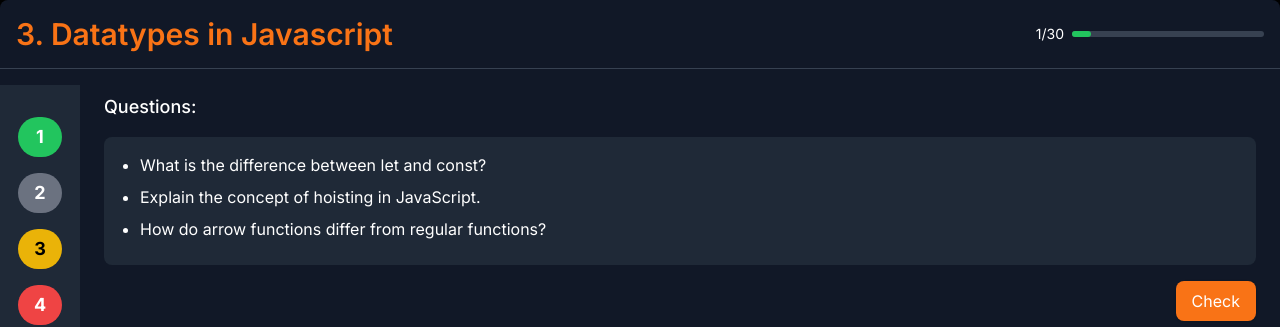
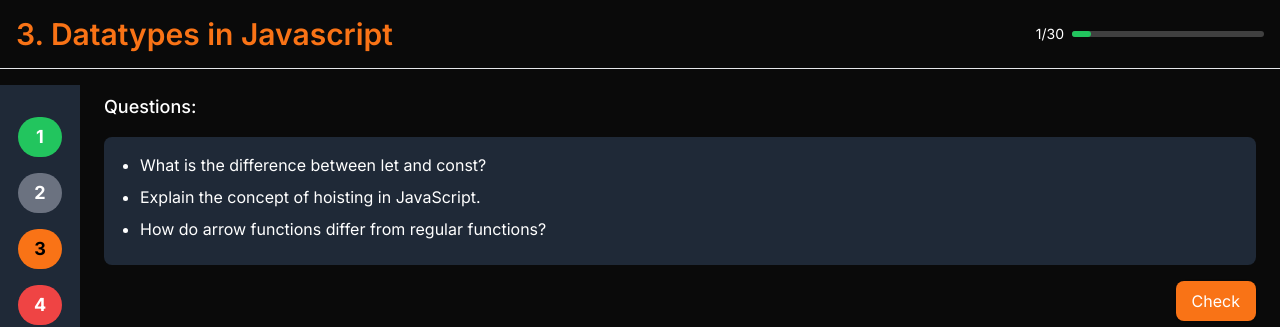
Before and after one commit to Swayanshu004/30DaysChallenge-Frontend, a Next.js app: page /Task-content in a window 1280 px wide. Shown: the top 327 px of the page. Built offline with nearby package versions, Linux system fonts and the light colour scheme.

Commit message:
update Task-content

```diff
--- a/src/app/Task-content/page.tsx
+++ b/src/app/Task-content/page.tsx
@@ -126,16 +126,16 @@ const TaskPage: React.FC = () => {
   ];
 
   return (
-    <div className="min-h-screen bg-black text-white flex justify-center overflow-hidden">
-      <div className="w-full bg-gray-900 rounded-lg shadow-lg flex flex-col h-full">
+    <div className="min-h-screen bg-neutral-950 text-white flex justify-center overflow-hidden">
+      <div className="w-full bg-neutral-950 rounded-lg shadow-lg flex flex-col h-full">
         {/* Header Section */}
-        <div className="p-4 flex justify-between border-b border-gray-700">
+        <div className="p-4 flex flex-col md:flex-row  justify-between border-b bg-neutral-950">
           <h1 className="text-3xl font-semibold text-orange-500">
             3. Datatypes in Javascript
           </h1>
-          <div className="flex items-center">
+          <div className="flex items-center pt-4 md:pt-0">
             <span className="text-sm text-white mr-2">1/30</span>
-            <div className="w-48 bg-gray-700 rounded-full h-1.5">
+            <div className="w-48 bg-neutral-700 rounded-full h-1.5">
               <div
                 className="bg-green-500 h-1.5 rounded-full"
                 style={{ width: "10%" }}
@@ -145,7 +145,7 @@ const TaskPage: React.FC = () => {
         </div>
 
         {/* Main Content Layout */}
-        <div className="flex flex-1 overflow-hidden">
+        <div className="flex flex-row overflow-hidden">
           {/* Left Sidebar - Sticky Task Progress */}
           <div
             className="bg-gray-800 p-4 sticky top-4 flex flex-col items-center overflow-auto max-h-dvh"
@@ -171,7 +171,7 @@ const TaskPage: React.FC = () => {
                       : step.status === "not-completed"
                       ? "bg-gray-500 text-white"
                       : step.status === "current"
-                      ? "bg-yellow-500 text-black"
+                      ? "bg-orange-500 text-black"
                       : "bg-red-500 text-white"
                   }`}
                 >
```
